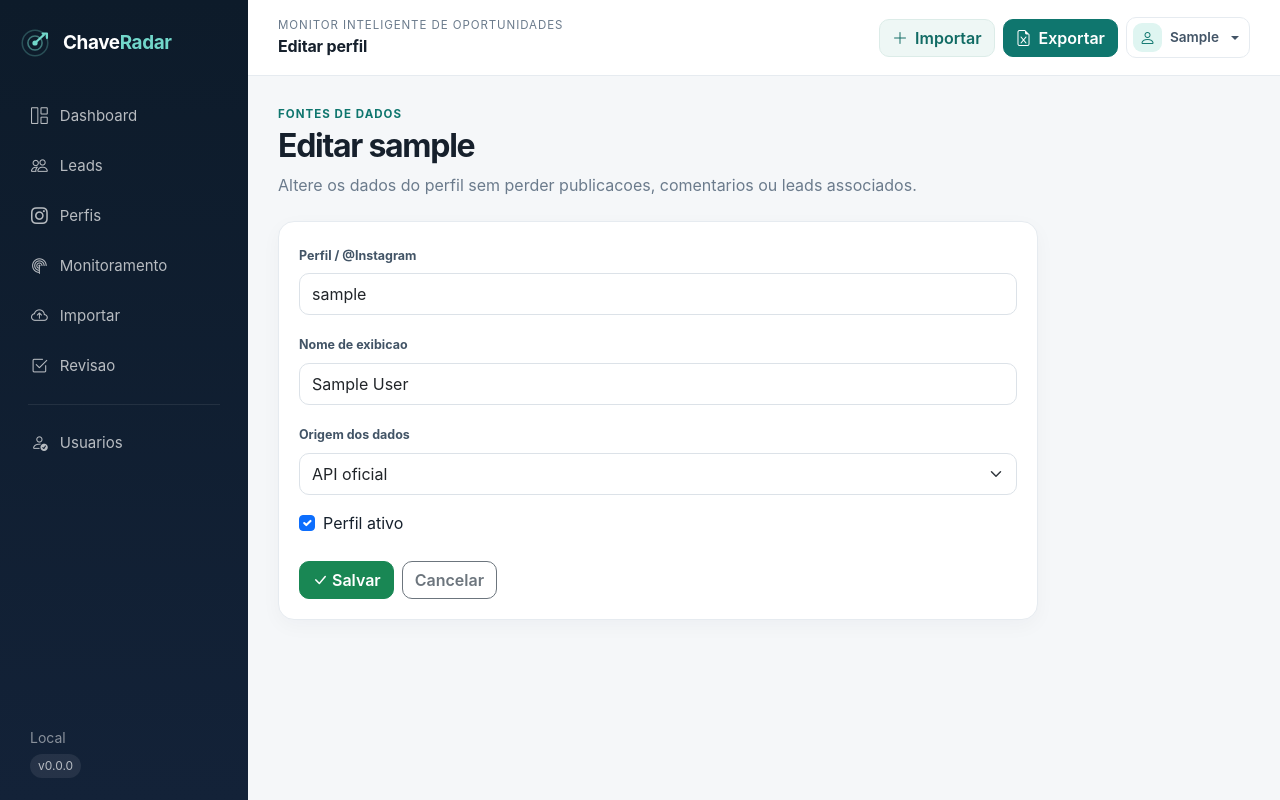
After one commit to danielgusmao/ChaveRadar, a Django app: page /perfis/1/editar/ in a window 1280 px wide. The commit adds this page. Run offline with Django 5.2, Linux system fonts and the light colour scheme; a user stored in the database is signed in; tables that the repository leaves empty hold one stand-in row (values such as "Sample post").

Commit message:
ChaveRadar v0.2.6 - editar e excluir perfis

```diff
--- a/leads/forms.py
+++ b/leads/forms.py
@@ -1,6 +1,6 @@
 from django import forms
 
-from .models import MonitoringProfile
+from .models import MonitoringProfile, Profile
 
 
 class ImportCommentsForm(forms.Form):
@@ -9,6 +9,34 @@ class ImportCommentsForm(forms.Form):
         help_text='Aceita CSV separado por ponto e virgula ou virgula. Use o modelo incluido no projeto.',
         widget=forms.ClearableFileInput(attrs={'class': 'form-control', 'accept': '.csv,text/csv'}),
     )
+
+
+class ProfileForm(forms.ModelForm):
+    class Meta:
+        model = Profile
+        fields = ['handle', 'display_name', 'source_type', 'active']
+        labels = {
+            'handle': 'Perfil / @Instagram',
+            'display_name': 'Nome de exibicao',
+            'source_type': 'Origem dos dados',
+            'active': 'Perfil ativo',
+        }
+        widgets = {
+            'handle': forms.TextInput(attrs={'class': 'form-control', 'placeholder': '@imobiliaria'}),
+            'display_name': forms.TextInput(attrs={'class': 'form-control', 'placeholder': 'Nome opcional'}),
+            'source_type': forms.Select(attrs={'class': 'form-select'}),
+            'active': forms.CheckboxInput(attrs={'class': 'form-check-input'}),
+        }
+
+    def clean_handle(self):
+        value = (self.cleaned_data.get('handle') or '').strip().lower()
+        if not value:
+            raise forms.ValidationError('Informe o perfil.')
+        if not value.startswith('@'):
+            value = '@' + value
+        if ' ' in value:
+            raise forms.ValidationError('O perfil nao pode conter espacos.')
+        return value
 
 
 class MonitoringProfileForm(forms.ModelForm):
--- a/leads/urls.py
+++ b/leads/urls.py
@@ -5,6 +5,8 @@ urlpatterns = [
     path('', views.dashboard, name='dashboard'),
     path('leads/', views.leads_list, name='leads'),
     path('perfis/', views.profiles_list, name='profiles'),
+    path('perfis/<int:profile_id>/editar/', views.profile_edit, name='profile_edit'),
+    path('perfis/<int:profile_id>/excluir/', views.profile_delete, name='profile_delete'),
     path('monitoramento/', views.monitoring_list, name='monitoring'),
     path('monitoramento/<int:profile_id>/editar/', views.monitoring_edit, name='monitoring_edit'),
     path('monitoramento/<int:profile_id>/excluir/', views.monitoring_delete, name='monitoring_delete'),
--- a/leads/views.py
+++ b/leads/views.py
@@ -12,7 +12,7 @@ from django.utils import timezone
 from openpyxl import Workbook
 from openpyxl.styles import Font, PatternFill
 
-from .forms import ImportCommentsForm, MonitoringProfileForm
+from .forms import ImportCommentsForm, MonitoringProfileForm, ProfileForm
 from .models import Classification, Comment, MonitoringProfile, Profile, Publication
 from .services.qualification import analyze_comment
 
@@ -97,6 +97,43 @@ def profiles_list(request):
         ),
     ).order_by('handle')
     return render(request, 'profiles.html', {'profiles_list': profiles})
+
+
+@login_required
+def profile_edit(request, profile_id):
+    item = get_object_or_404(Profile, pk=profile_id)
+    if not request.user.is_staff:
+        messages.error(request, 'Somente administradores podem editar perfis.')
+        return redirect('profiles')
+
+    form = ProfileForm(request.POST or None, instance=item)
+    if request.method == 'POST' and form.is_valid():
+        updated = form.save()
+        messages.success(request, f'{updated.handle} atualizado.')
+        return redirect('profiles')
+
+    return render(request, 'profile_edit.html', {'item': item, 'form': form})
+
+
+@login_required
+def profile_delete(request, profile_id):
+    if request.method != 'POST':
+        return redirect('profiles')
+    if not request.user.is_staff:
+        messages.error(request, 'Somente administradores podem excluir perfis.')
+        return redirect('profiles')
+
+    item = get_object_or_404(Profile, pk=profile_id)
+    handle = item.handle
+    publications = item.publications.count()
+    comments = Comment.objects.filter(publication__profile=item).count()
+    leads = Classification.objects.filter(comment__publication__profile=item, is_lead=True).count()
+    item.delete()
+    messages.success(
+        request,
+        f'{handle} excluido: {publications} publicacao(oes), {comments} comentario(s) e {leads} lead(s) associados foram removidos.',
+    )
+    return redirect('profiles')
 
 
 @login_required
--- /dev/null
+++ b/templates/profile_edit.html
@@ -0,0 +1,47 @@
+{% extends "base.html" %}
+{% block title %}Editar perfil | ChaveRadar{% endblock %}
+{% block page_name %}Editar perfil{% endblock %}
+{% block content %}
+<div class="page-heading">
+  <div>
+    <span class="section-kicker">Fontes de dados</span>
+    <h1>Editar {{ item.handle }}</h1>
+    <p>Altere os dados do perfil sem perder publicacoes, comentarios ou leads associados.</p>
+  </div>
+</div>
+
+<section class="panel" style="max-width:760px;">
+  <form method="post" class="d-grid gap-3">
+    {% csrf_token %}
+    {% if form.non_field_errors %}<div class="alert alert-danger">{{ form.non_field_errors }}</div>{% endif %}
+
+    <div>
+      <label class="form-label" for="{{ form.handle.id_for_label }}">{{ form.handle.label }}</label>
+      {{ form.handle }}
+      {% for error in form.handle.errors %}<div class="text-danger small mt-1">{{ error }}</div>{% endfor %}
+    </div>
+
+    <div>
+      <label class="form-label" for="{{ form.display_name.id_for_label }}">{{ form.display_name.label }}</label>
+      {{ form.display_name }}
+      {% for error in form.display_name.errors %}<div class="text-danger small mt-1">{{ error }}</div>{% endfor %}
+    </div>
+
+    <div>
+      <label class="form-label" for="{{ form.source_type.id_for_label }}">{{ form.source_type.label }}</label>
+      {{ form.source_type }}
+      {% for error in form.source_type.errors %}<div class="text-danger small mt-1">{{ error }}</div>{% endfor %}
+    </div>
+
+    <div class="form-check">
+      {{ form.active }}
+      <label class="form-check-label" for="{{ form.active.id_for_label }}">{{ form.active.label }}</label>
+    </div>
+
+    <div class="d-flex gap-2 mt-2">
+      <button type="submit" class="btn btn-success"><i class="bi bi-check-lg me-1"></i>Salvar</button>
+      <a href="{% url 'profiles' %}" class="btn btn-outline-secondary">Cancelar</a>
+    </div>
+  </form>
+</section>
+{% endblock %}
```
Also changed, not shown: ATUALIZAR_NO_VISUAL_STUDIO.md (+3 -4 lines), docs/00_CHECKPOINT.md (+15 -0 lines), docs/12_MONITORAMENTO_INSTAGRAM.md (+4 -0 lines), templates/profiles.html (+17 -1 lines), README.md, 1 other file.
